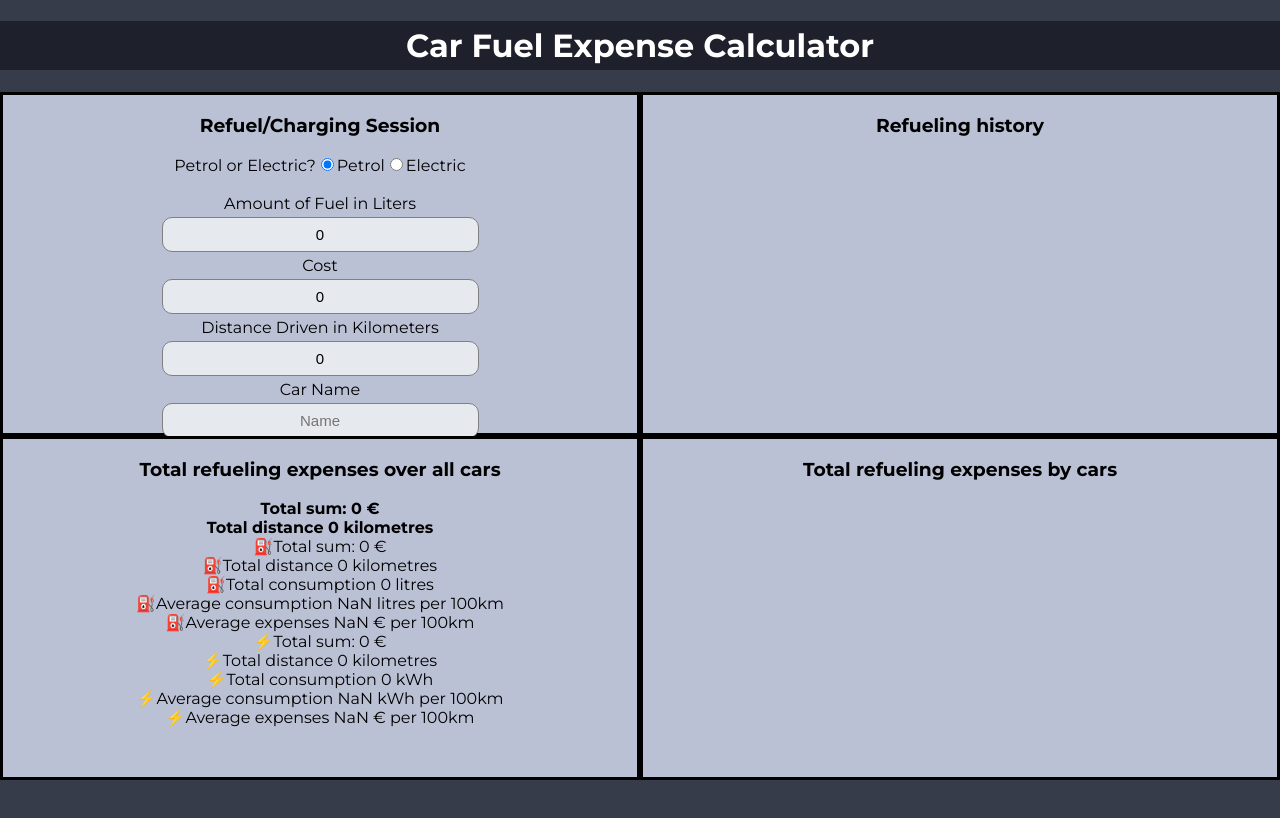
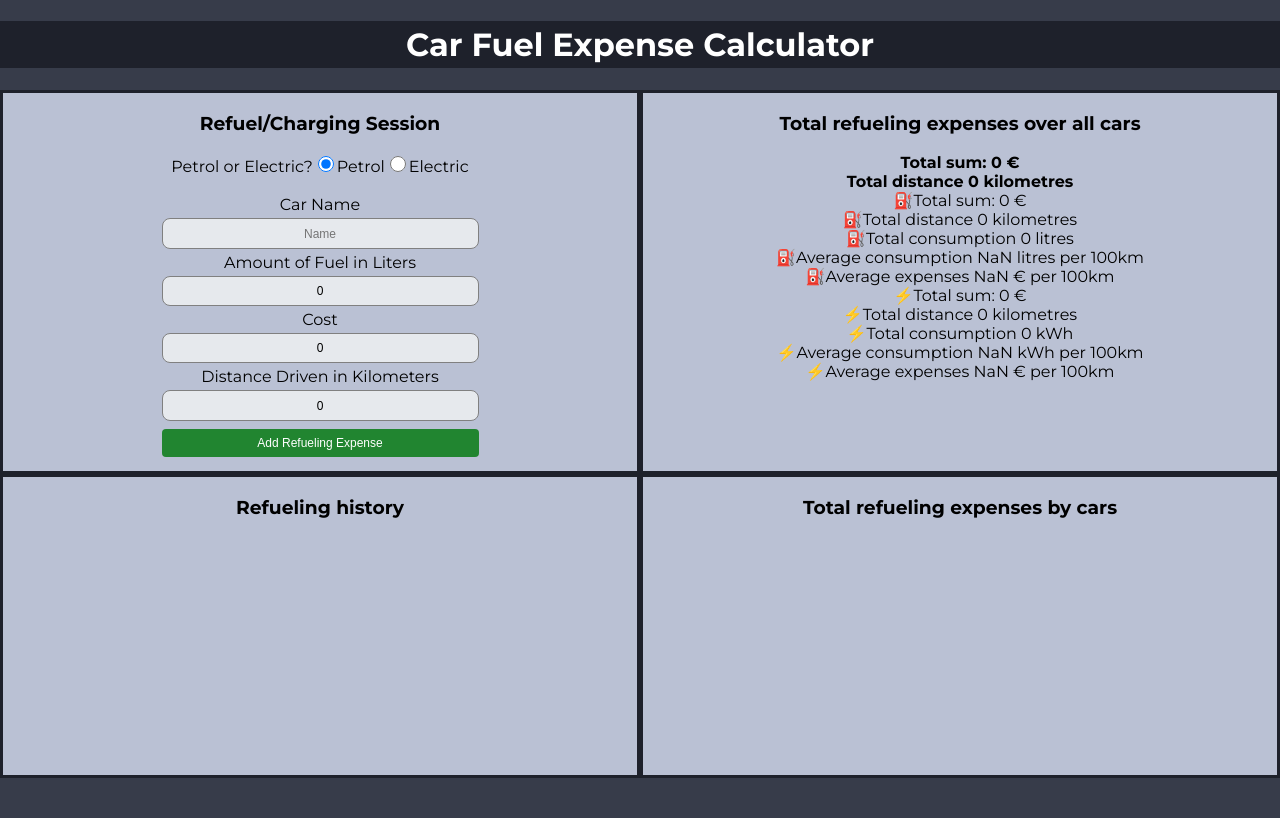
Before and after one commit to MinnaNordqvist/selainohjelmointi_g8, a React (Create React App) app in the folder bensa/: page / in a window 1280 px wide. Shown: the top 818 px of the page. Built offline with nearby package versions, Linux system fonts and the light colour scheme.

Commit message:
Scrollbar lisätty listoihin, elementtejä järjestelty uudelleen, skaalautuvuutta parannettu

```diff
--- a/bensa/src/AddFuel.js
+++ b/bensa/src/AddFuel.js
@@ -45,6 +45,10 @@ export const AddFuel = () => {
     <input type="radio" checked={tyyppi === "kwh"} value="kwh" label="kwh" onChange={choose}/>Electric
     </div>
     <br/>
+    <label>Car Name</label>
+    <br />
+    <input type="text"  value={text} onChange={(e) => setText(e.target.value)} placeholder="Name"/>
+    <br />
     {tyyppi === "litrat" && (
     <><label htmlFor='litrat'>Amount of Fuel in Liters</label><br
     /><input type="number" required min = "1" value={litrat} onChange={(e) => setLitra(e.target.value)} placeholder="Liters" /></>
@@ -63,10 +67,6 @@ export const AddFuel = () => {
     <br />
     <input type="number" required min = "1" value={km} onChange={(e) => setKm(e.target.value)} placeholder="KM" />
     <br />
-    <label>Car Name</label>
-    <br />
-    <input type="text"  value={text} onChange={(e) => setText(e.target.value)} placeholder="Name"/>
-    <br />
     <button>Add Refueling Expense</button>
     </form>
    </div>
--- a/bensa/src/App.css
+++ b/bensa/src/App.css
@@ -21,26 +21,26 @@ body {
 .container {
   display: grid;
   grid-template-columns: 1fr 1fr;
-  grid-template-rows: 43vh 43vh;
+  grid-template-rows: 48vh 38vh;
   grid-template-areas:
     "content1 content2"
     "content3 content4";
 }
 
 .content1 {
-  border: 3px solid black;
+  border: 0.4vh solid #1E212B;
   background-color: #bac1d4;
 }
 .content2 {
-  border: 3px solid black;
+  border: 0.4vh solid #1E212B;
   background-color: #bac1d4;
 }
 .content3 {
-  border: 3px solid black;
+  border: 0.4vh solid #1E212B;
   background-color: #bac1d4;
 }
 .content4 {
-  border: 3px solid black;
+  border: 0.4vh solid #1E212B;
   background-color: #bac1d4;
 }
 
@@ -49,7 +49,7 @@ h1 {
   color: white;
   background-color: #1E212B;
   font-size: 4vh;
-  padding: 5px;
+  padding: 0.5vh;
 }
 
 h3 {
@@ -66,22 +66,22 @@ ol, ul {
 /*Lomake*/
 input[type="text"] {
   width: 50%;
-  padding: 8px 15px;
-  margin: 4px 0;
-  border: 1px solid gray;
-  border-radius: 10px;
+  padding: 0.9vh 15px;
+  margin: 0.5vh 0;
+  border: 0.125vh solid gray;
+  border-radius: 1vh;
   text-align: center;
-  font-size: 15px;
+  font-size: 1.5vh;
   background-color: #e6e9ed;
 }
 input[type="number"] {
   width: 50%;
-  padding: 8px 15px;
-  margin: 4px 0;
-  border: 1px solid gray;
-  border-radius: 10px;
+  padding: 0.9vh 15px;
+  margin: 0.5vh 0;
+  border: 0.125vh solid gray;
+  border-radius: 1vh;
   text-align: center;
-  font-size: 15px;
+  font-size: 1.5vh;
   background-color: #e6e9ed;
 }
 input::-webkit-outer-spin-button,
@@ -96,11 +96,12 @@ button {
   width: 50%;
   background-color: #218530;
   color: white;
-  padding: 8px 15px;
-  margin: 4px 0;
+  padding: 0.9vh 15px;
+  margin: 0.5vh 0;
   border: none;
-  border-radius: 4px;
+  border-radius: 0.5vh;
   cursor: pointer;
+  font-size: 1.5vh;
 }
 button:hover {
   background-color: #1a6e27;
@@ -117,14 +118,27 @@ button:hover {
   display: flex;
   justify-content: space-between;
   position: relative;
-  padding: 10px;
-  margin: 10px 0;
+  padding: 1vh;
+  margin: 1vh 0;
 }
 
 .list li.plus {
-  border-right: 5px solid #2ecc71;
+  border-right: 0.5vh solid #2ecc71;
 }
 
 .list li.minus {
-  border-right: 5px solid #c0392b;
+  border-right: 0.5vh solid #c0392b;
 }
+
+.radio {
+  font-size: 2vh;
+}
+input[type=radio] {
+  width: 2vh;
+  height: 2vh;
+}
+
+#scrollableContent {
+  overflow-y: auto;
+  scrollbar-color: #1E212B #373C4A;
+}
--- a/bensa/src/App.js
+++ b/bensa/src/App.js
@@ -16,12 +16,12 @@ function App() {
       <AddFuel/>
     </div>
     <div className="content2">
+      <EkaLasku />
+    </div>
+    <div className="content3" id="scrollableContent">
       <Tankkaushistoria/>
     </div>
-    <div className="content3">
-      <EkaLasku />
-    </div>
-    <div className="content4">
+    <div className="content4" id="scrollableContent">
       <TokaLasku/>
     </div>
   </div>
--- a/bensa/src/EkaLasku.js
+++ b/bensa/src/EkaLasku.js
@@ -28,8 +28,8 @@ export const EkaLasku = () => {
 
     return (
     <div>
-    <h3>Total refueling expenses over all cars</h3>
-    <b>Total sum: {summaEurot} € </b> <br />
+      <h3>Total refueling expenses over all cars</h3>
+      <b>Total sum: {summaEurot} € </b> <br />
       <b>Total distance {summaKm} kilometres</b> <br />
       ⛽Total sum: {summaEurotBensa} € <br/>
       ⛽Total distance {summaKmBensa} kilometres <br/>
```
